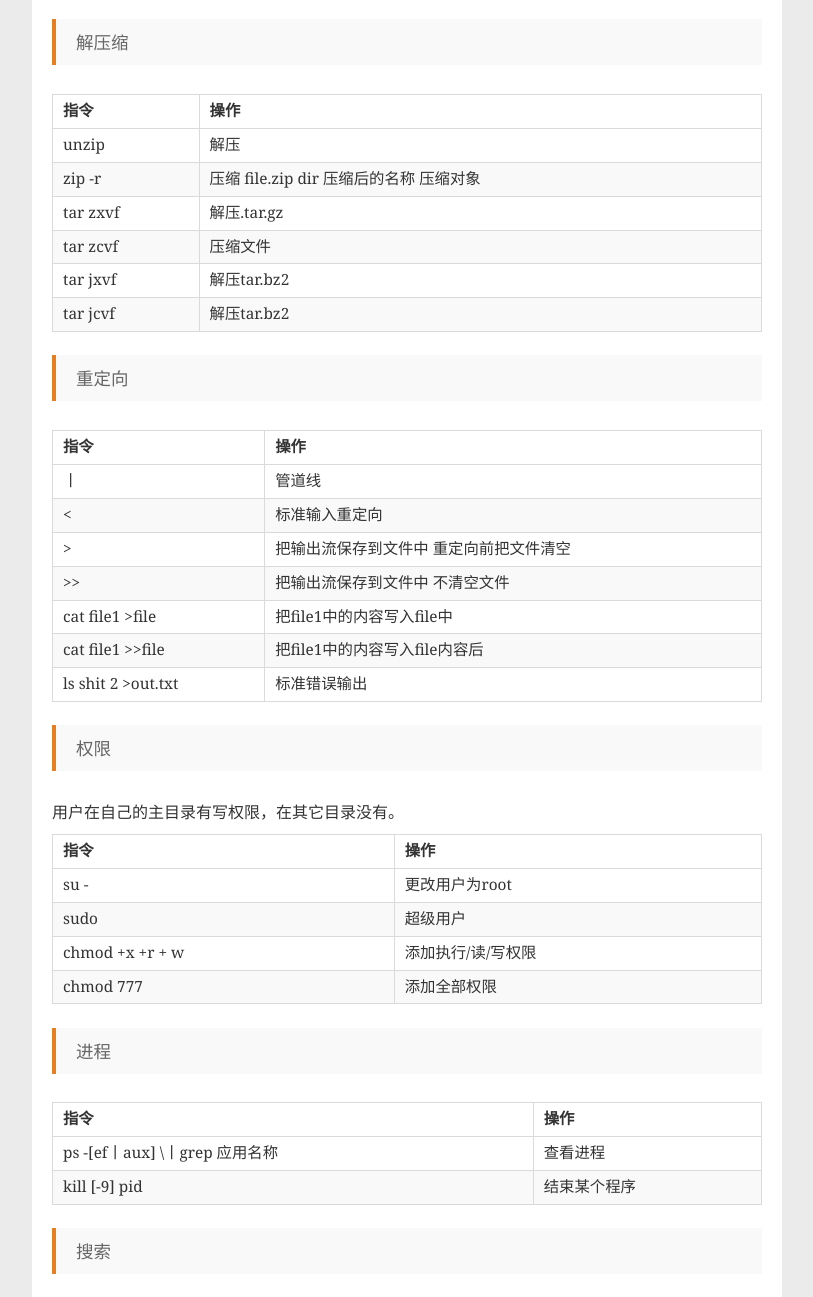
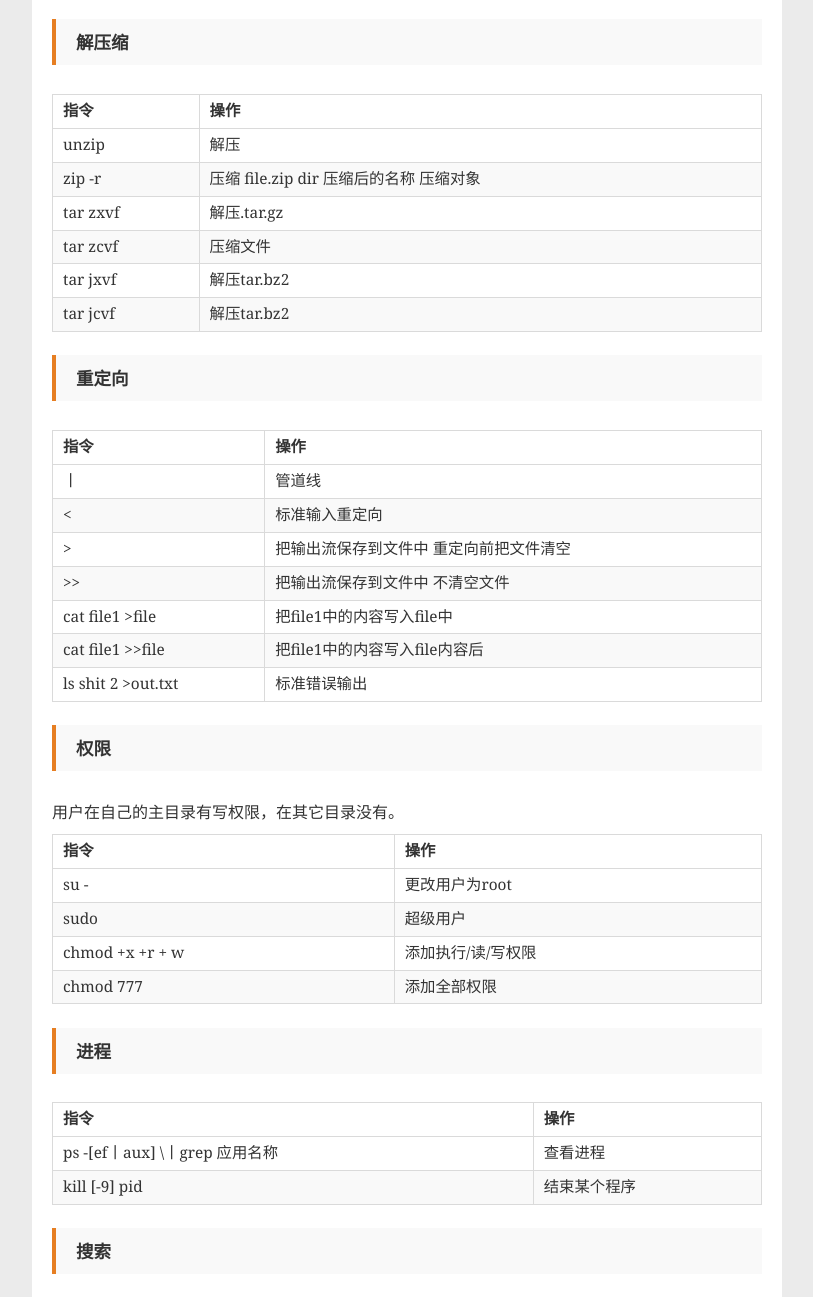
Before and after one commit to Zoie1996/zoie1996.github.io, a plain HTML site: page 2018/05/14/shell/index.html in a window 1280 px wide. Shown: the part 1500-2797 px from the top of the page, without its empty margins (38-851 px from the left). Drawn offline with nearby package versions, Linux system fonts and the light colour scheme.

Commit message:
Site updated: 2018-05-14 19:20:19

```diff
--- a/2018/05/14/shell/index.html
+++ b/2018/05/14/shell/index.html
@@ -170,7 +170,7 @@
     <div class="post-body post-content">
         <p>shell的基本常用命令                                                                                                                                                            </p>
 <h2 id="指令"><a href="#指令" class="headerlink" title="指令"></a>指令</h2><blockquote>
-<p>常用操作</p>
+<p><strong>常用操作</strong></p>
 </blockquote>
 <table>
 <thead>
@@ -287,7 +287,7 @@
 </tbody>
 </table>
 <blockquote>
-<p>解压缩</p>
+<p><strong>解压缩</strong></p>
 </blockquote>
 <table>
 <thead>
@@ -324,7 +324,7 @@
 </tbody>
 </table>
 <blockquote>
-<p>重定向</p>
+<p><strong>重定向</strong></p>
 </blockquote>
 <table>
 <thead>
@@ -365,7 +365,7 @@
 </tbody>
 </table>
 <blockquote>
-<p>权限</p>
+<p><strong>权限</strong></p>
 </blockquote>
 <p>用户在自己的主目录有写权限，在其它目录没有。</p>
 <table>
@@ -395,7 +395,7 @@
 </tbody>
 </table>
 <blockquote>
-<p>进程</p>
+<p><strong>进程</strong></p>
 </blockquote>
 <table>
 <thead>
@@ -416,7 +416,7 @@
 </tbody>
 </table>
 <blockquote>
-<p>搜索</p>
+<p><strong>搜索</strong></p>
 </blockquote>
 <table>
 <thead>
@@ -437,7 +437,7 @@
 </tbody>
 </table>
 <blockquote>
-<p>概念</p>
+<p><strong>概念</strong></p>
 </blockquote>
 <table>
 <thead>
```
